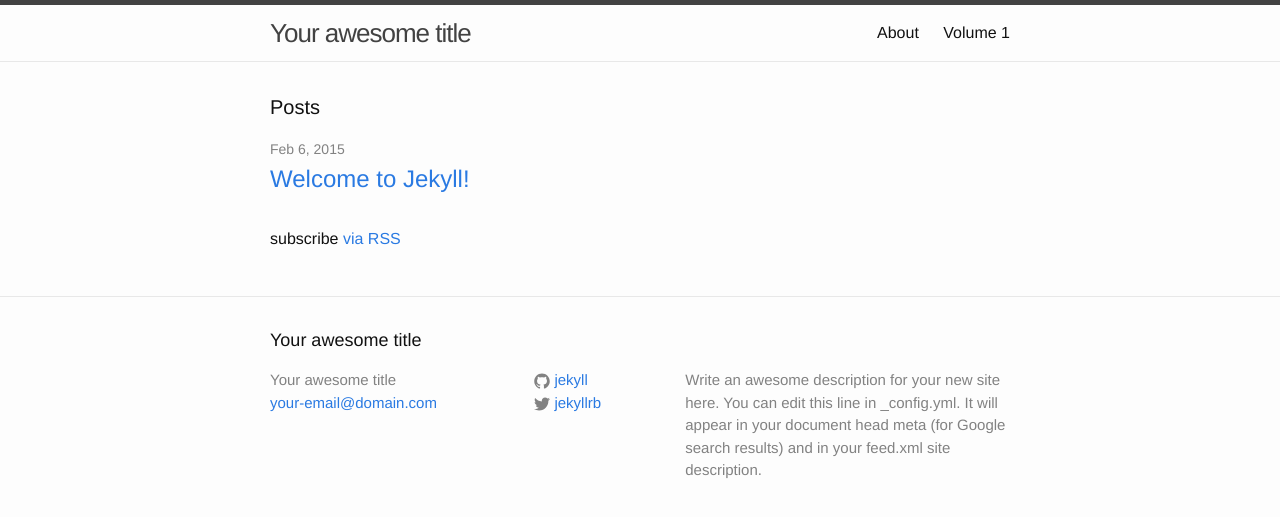
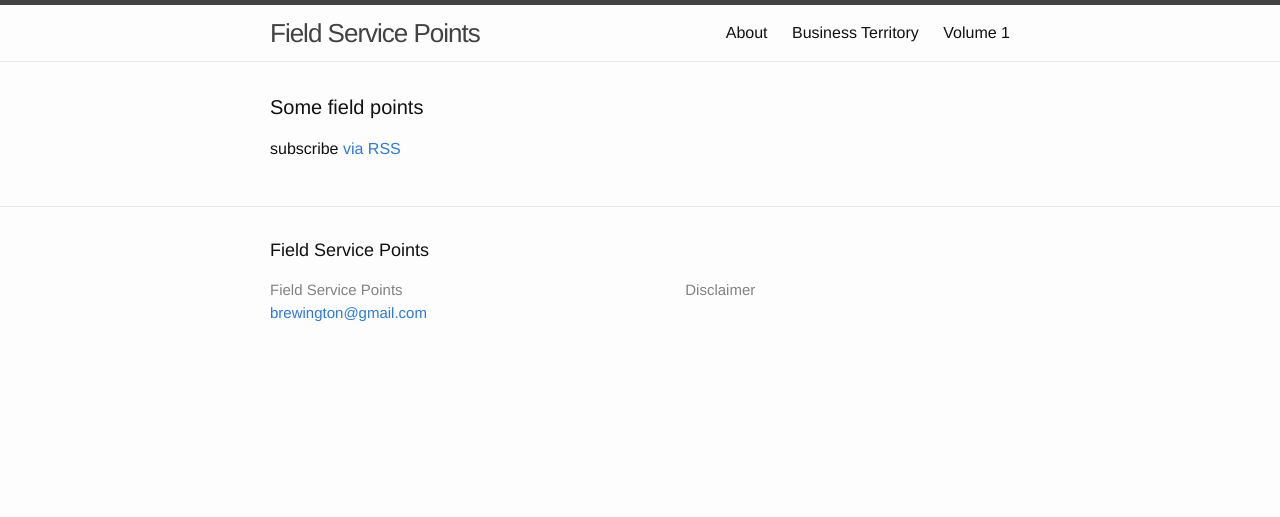
Before and after one commit to mikebrew/fieldpoints, a Jekyll site: the page built from index.html, in a window 1280 px wide. Shown: the top 517 px of the page. Built offline with Jekyll 4.4.1, drawn with Linux system fonts in a browser that asks for light colours.

Commit message:
new files - business territory.

```diff
--- a/_config.yml
+++ b/_config.yml
@@ -1,10 +1,8 @@
 # Site settings
-title: Your awesome title
-email: your-email@domain.com
+title: Field Service Points
+email: brewington@gmail.com
 description: > # this means to ignore newlines until "baseurl:"
-  Write an awesome description for your new site here. You can edit this
-  line in _config.yml. It will appear in your document head meta (for
-  Google search results) and in your feed.xml site description.
+  Disclaimer
 baseurl: "" # the subpath of your site, e.g. /blog/
 url: "http://yourdomain.com" # the base hostname & protocol for your site
 twitter_username: jekyllrb
--- a/_includes/footer.html
+++ b/_includes/footer.html
@@ -13,36 +13,7 @@
       </div>
 
       <div class="footer-col  footer-col-2">
-        <ul class="social-media-list">
-          {% if site.github_username %}
-          <li>
-            <a href="https://github.com/{{ site.github_username }}">
-              <span class="icon  icon--github">
-                <svg viewBox="0 0 16 16">
-                  <path fill="#828282" d="M7.999,0.431c-4.285,0-7.76,3.474-7.76,7.761 c0,3.428,2.223,6.337,5.307,7.363c0.388,0.071,0.53-0.168,0.53-0.374c0-0.184-0.007-0.672-0.01-1.32 c-2.159,0.469-2.614-1.04-2.614-1.04c-0.353-0.896-0.862-1.135-0.862-1.135c-0.705-0.481,0.053-0.472,0.053-0.472 c0.779,0.055,1.189,0.8,1.189,0.8c0.692,1.186,1.816,0.843,2.258,0.645c0.071-0.502,0.271-0.843,0.493-1.037 C4.86,11.425,3.049,10.76,3.049,7.786c0-0.847,0.302-1.54,0.799-2.082C3.768,5.507,3.501,4.718,3.924,3.65 c0,0,0.652-0.209,2.134,0.796C6.677,4.273,7.34,4.187,8,4.184c0.659,0.003,1.323,0.089,1.943,0.261 c1.482-1.004,2.132-0.796,2.132-0.796c0.423,1.068,0.157,1.857,0.077,2.054c0.497,0.542,0.798,1.235,0.798,2.082 c0,2.981-1.814,3.637-3.543,3.829c0.279,0.24,0.527,0.713,0.527,1.437c0,1.037-0.01,1.874-0.01,2.129 c0,0.208,0.14,0.449,0.534,0.373c3.081-1.028,5.302-3.935,5.302-7.362C15.76,3.906,12.285,0.431,7.999,0.431z"/>
-                </svg>
-              </span>
 
-              <span class="username">{{ site.github_username }}</span>
-            </a>
-          </li>
-          {% endif %}
-
-          {% if site.twitter_username %}
-          <li>
-            <a href="https://twitter.com/{{ site.twitter_username }}">
-              <span class="icon  icon--twitter">
-                <svg viewBox="0 0 16 16">
-                  <path fill="#828282" d="M15.969,3.058c-0.586,0.26-1.217,0.436-1.878,0.515c0.675-0.405,1.194-1.045,1.438-1.809
-                  c-0.632,0.375-1.332,0.647-2.076,0.793c-0.596-0.636-1.446-1.033-2.387-1.033c-1.806,0-3.27,1.464-3.27,3.27 c0,0.256,0.029,0.506,0.085,0.745C5.163,5.404,2.753,4.102,1.14,2.124C0.859,2.607,0.698,3.168,0.698,3.767 c0,1.134,0.577,2.135,1.455,2.722C1.616,6.472,1.112,6.325,0.671,6.08c0,0.014,0,0.027,0,0.041c0,1.584,1.127,2.906,2.623,3.206 C3.02,9.402,2.731,9.442,2.433,9.442c-0.211,0-0.416-0.021-0.615-0.059c0.416,1.299,1.624,2.245,3.055,2.271 c-1.119,0.877-2.529,1.4-4.061,1.4c-0.264,0-0.524-0.015-0.78-0.046c1.447,0.928,3.166,1.469,5.013,1.469 c6.015,0,9.304-4.983,9.304-9.304c0-0.142-0.003-0.283-0.009-0.423C14.976,4.29,15.531,3.714,15.969,3.058z"/>
-                </svg>
-              </span>
-
-              <span class="username">{{ site.twitter_username }}</span>
-            </a>
-          </li>
-          {% endif %}
-        </ul>
       </div>
 
       <div class="footer-col  footer-col-3">
--- a/index.html
+++ b/index.html
@@ -4,19 +4,9 @@
 
 <div class="home">
 
-  <h1 class="page-heading">Posts</h1>
+  <h1 class="page-heading">Some field points</h1>
 
-  <ul class="post-list">
-    {% for post in site.posts %}
-      <li>
-        <span class="post-meta">{{ post.date | date: "%b %-d, %Y" }}</span>
 
-        <h2>
-          <a class="post-link" href="{{ post.url | prepend: site.baseurl }}">{{ post.title }}</a>
-        </h2>
-      </li>
-    {% endfor %}
-  </ul>
 
   <p class="rss-subscribe">subscribe <a href="{{ "/feed.xml" | prepend: site.baseurl }}">via RSS</a></p>
 
```
Also changed, not shown: about.md (+1 -1 lines), business-territory.md (added, +9 -0 lines), fieldpoints-vol1.md (+1 -1 lines).
